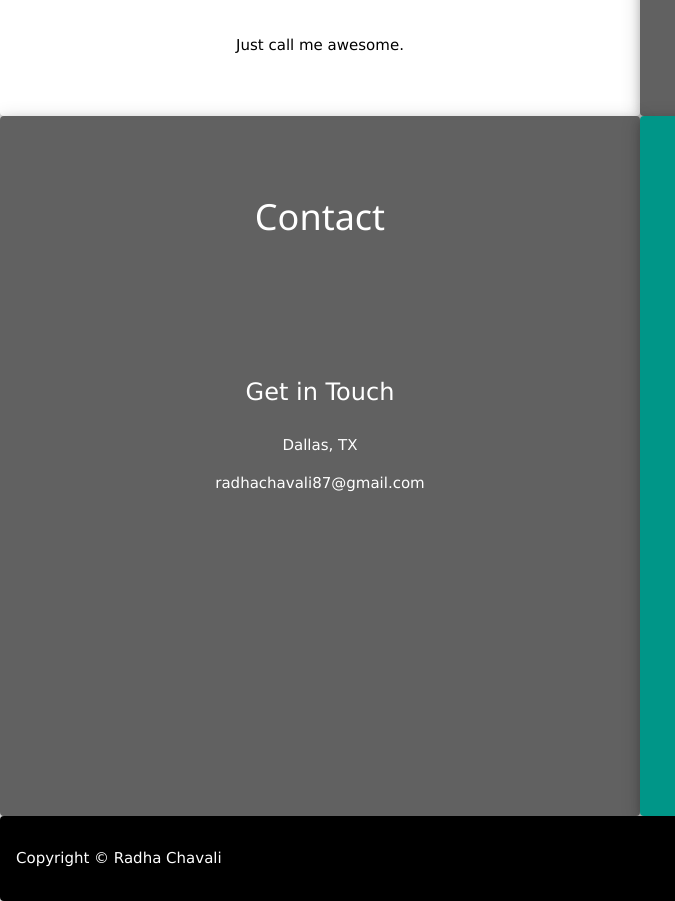
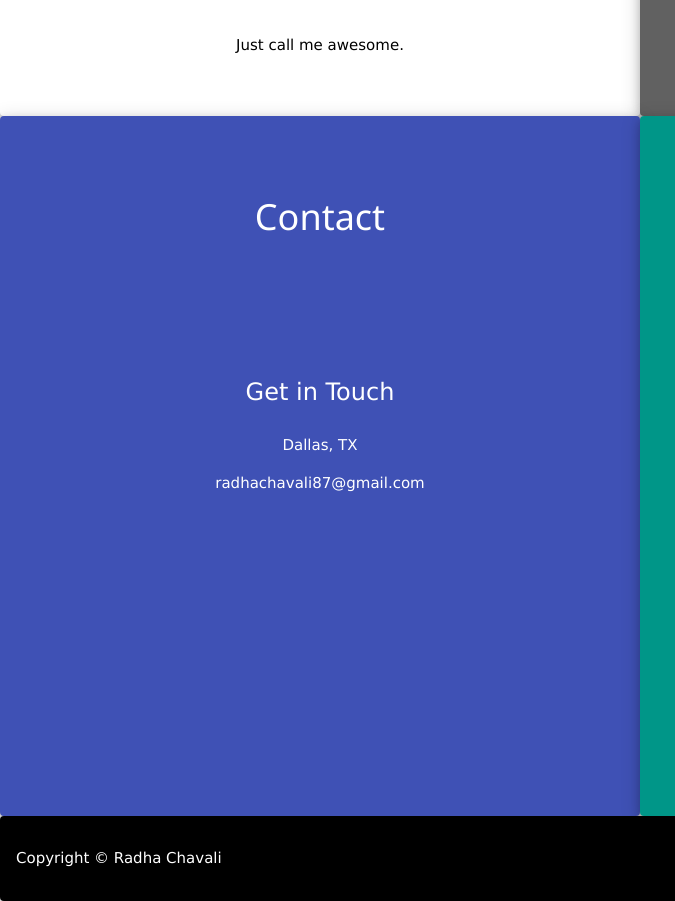
Before and after one commit to ankith117/ankith117.github.io, a plain HTML site: page index.html in a window 1280 px wide. Shown: the part 1384-2285 px from the top of the page, 0-675 px from the left. Drawn offline with Linux system fonts and the light colour scheme; some packages are replaced by stand-ins of ours.

Commit message:
Update index.html

```diff
--- a/index.html
+++ b/index.html
@@ -109,7 +109,7 @@
 
 <!-- Third Grid: Swing By & Contact -->
 <div class="w3-row" id="contact">
-  <div class="w3-half w3-dark-grey w3-container w3-center w3-card-4 w3-round" style="height:700px">
+  <div class="w3-half w3-indigo w3-container w3-center w3-card-4 w3-round" style="height:700px">
     <div class="w3-padding-64">
       <h1>Contact</h1>
     </div>
```
